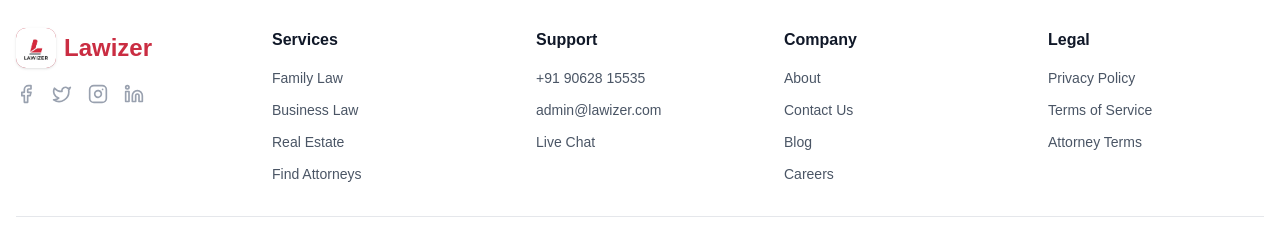
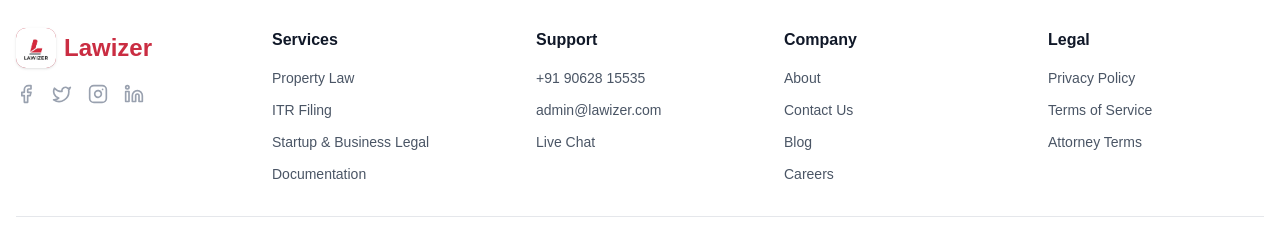
Before and after one commit to lawizertech/LawizerFE, a Next.js app: page / in a window 1280 px wide. Shown: the part 6204-6436 px from the top of the page. Built offline with nearby package versions, Linux system fonts and the light colour scheme; no server answers.

Commit message:
Updated footer services and URL links

```diff
--- a/components/client/footer.tsx
+++ b/components/client/footer.tsx
@@ -66,34 +66,34 @@ export function Footer() {
               <ul className="space-y-3 text-sm">
                 <li>
                   <Link
-                    href="/family"
+                    href="/property"
                     className="text-gray-600 hover:text-primary"
                   >
-                    Family Law
+                    Property Law
                   </Link>
                 </li>
                 <li>
                   <Link
-                    href="/business"
+                    href="/itr"
                     className="text-gray-600 hover:text-primary"
                   >
-                    Business Law
+                    ITR Filing
                   </Link>
                 </li>
                 <li>
                   <Link
-                    href="/real-estate"
+                    href="/startup-businesslegal"
                     className="text-gray-600 hover:text-primary"
                   >
-                    Real Estate
+                    Startup & Business Legal
                   </Link>
                 </li>
                 <li>
                   <Link
-                    href="/attorneys"
+                    href="/documentation"
                     className="text-gray-600 hover:text-primary"
                   >
-                    Find Attorneys
+                    Documentation
                   </Link>
                 </li>
               </ul>
```
